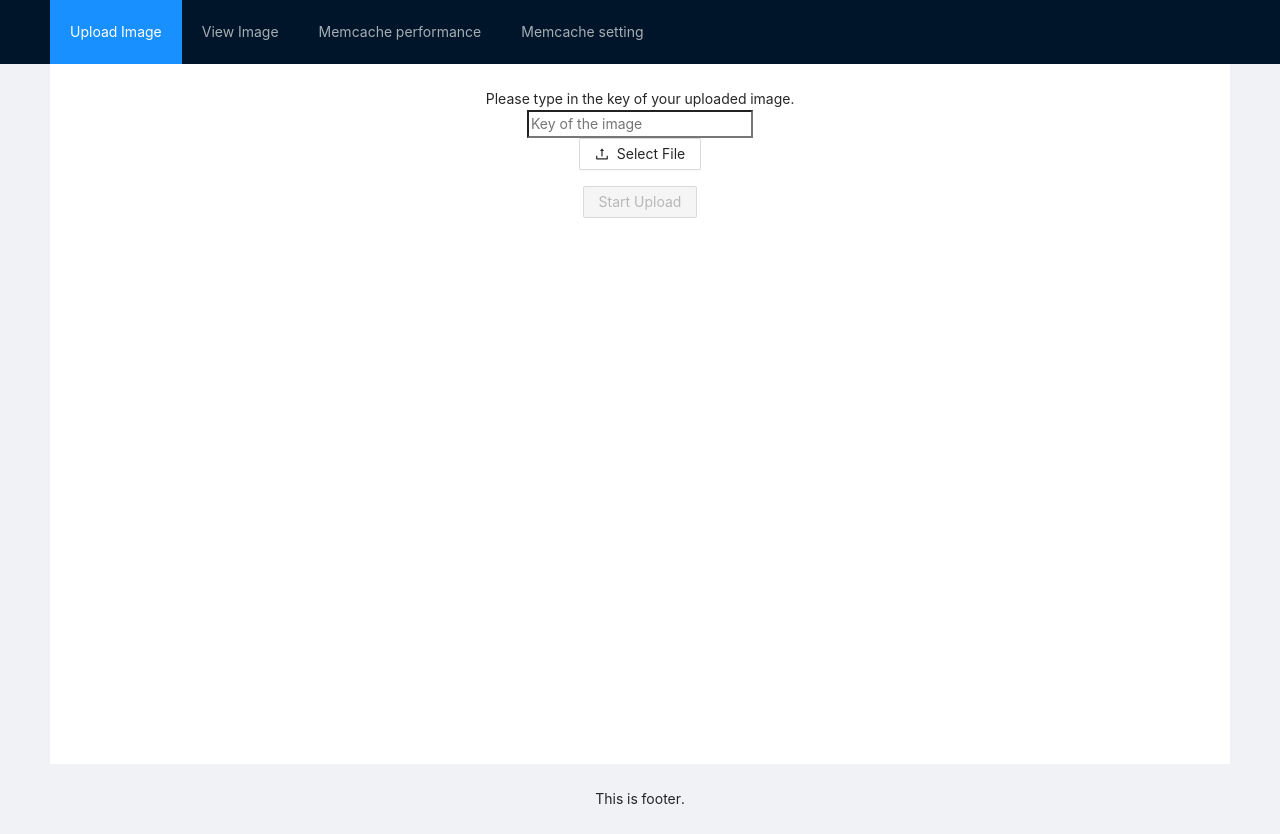
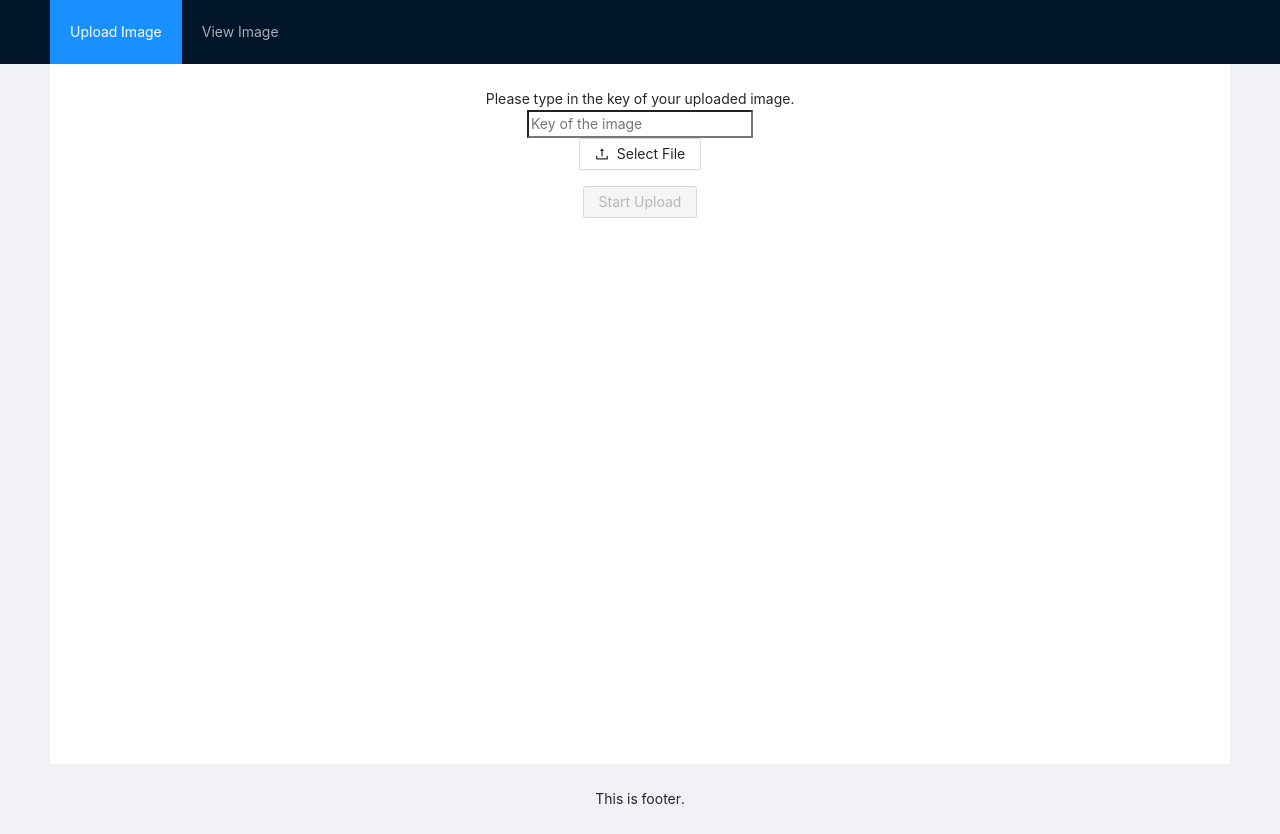
Before and after one commit to cz2h/frontend, a React (Create React App) app: page / in a window 1280 px wide. Built offline with nearby package versions, Linux system fonts and the light colour scheme.

Commit message:
Disable memcache pages

```diff
--- a/src/layout/mainpage.js
+++ b/src/layout/mainpage.js
@@ -2,8 +2,8 @@ import React, { useState } from 'react'
 import { Layout, Menu, Breadcrumb } from 'antd';
 import './Mainpage.css';
 
-import MemcacheStats from "../memcachePages/MemcacheStats";
-import MemcacheSetting from '../memcachePages/MemcacheSetting';
+// import MemcacheStats from "../memcachePages/MemcacheStats";
+// import MemcacheSetting from '../memcachePages/MemcacheSetting';
 
 import ImageUploader from '../imageUploader/ImageUploader';
 import ImageViewer from '../imageViewer/ImageViewer';
@@ -15,15 +15,15 @@ const NUM_PAGES = 4;
 const PAGES_TITLE = {
   0: "Upload Image",
   1: "View Image",
-  2: "Memcache performance",
-  3: "Memcache setting"
+  // 2: "Memcache performance",
+  // 3: "Memcache setting"
 }
 
 const PAGES = {
   0: <ImageUploader/>,
   1: <ImageViewer/>,
-  2: <MemcacheStats/>,
-  3: <MemcacheSetting/>,
+  // 2: <MemcacheStats/>,
+  // 3: <MemcacheSetting/>,
 }
 
 const Mainpage = (props) => {
```
